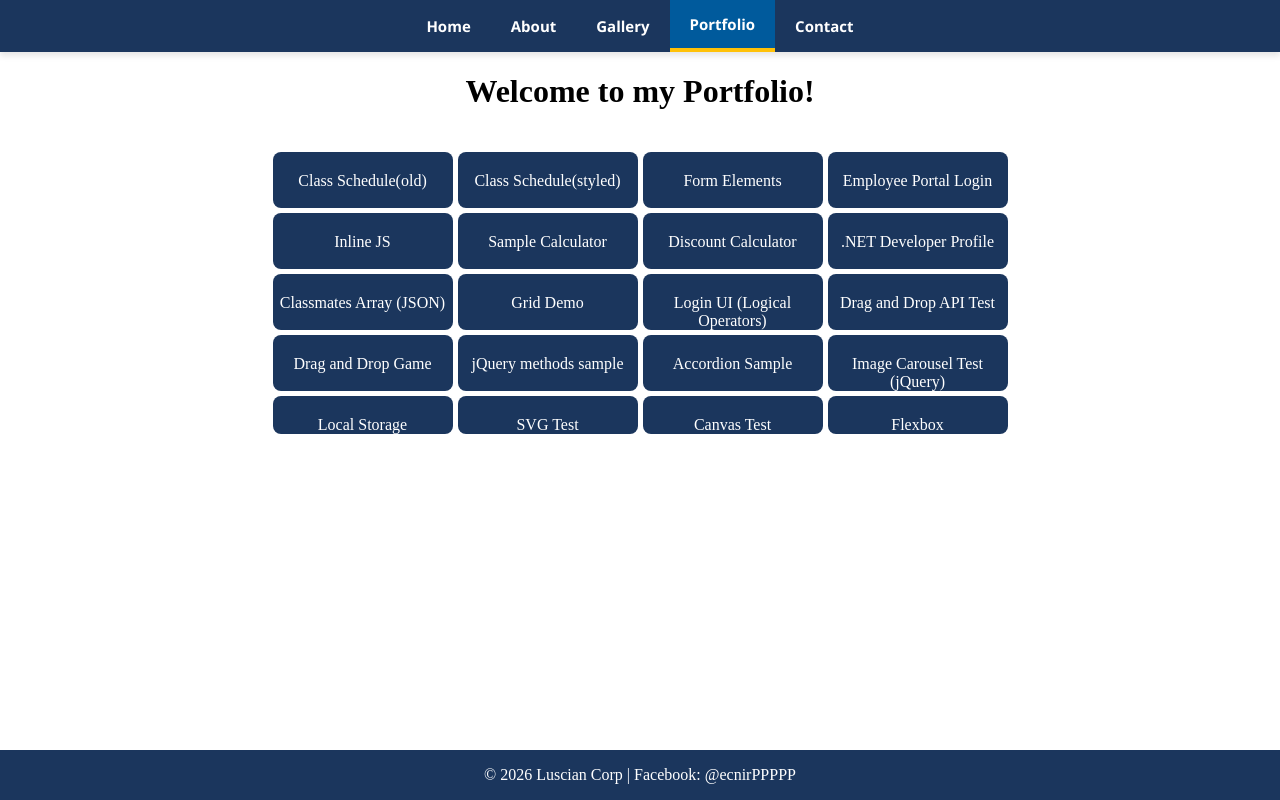
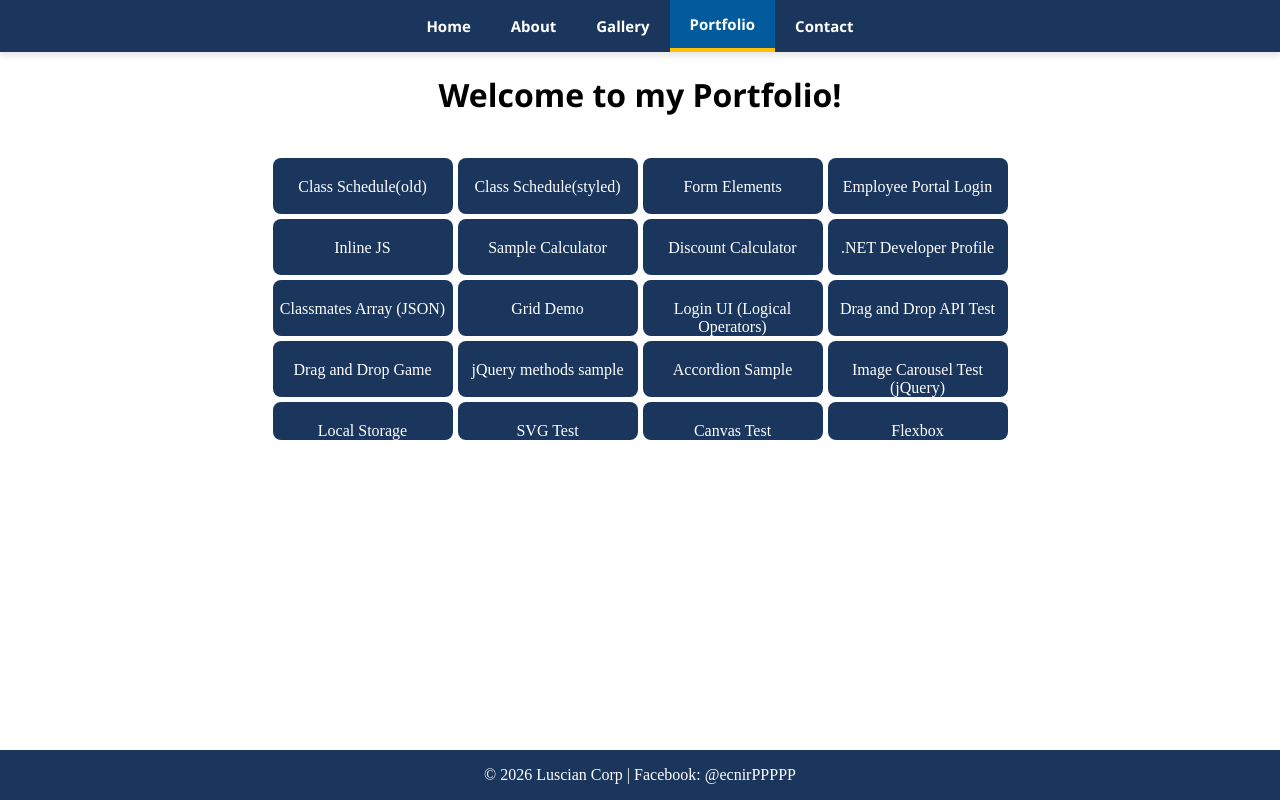
Before and after one commit to MirokuSano/Website, a plain HTML site: page portfolio.html in a window 1280 px wide. Drawn offline with Linux system fonts and the light colour scheme.

Commit message:
Enhance portfolio.html with h1 styling
Added CSS styling for the h1 element to improve text appearance.

```diff
--- a/portfolio.html
+++ b/portfolio.html
@@ -2,6 +2,13 @@
 	<head>
 		<title> Portfolio </title>
 		<link rel="stylesheet" href="menuStyle.css">
+
+		<style>
+			h1 {
+				font-family: 'Segoe UI', sans-serif;
+			}
+		</style>
+
 	</head>
 	<center>
 	<body>
```
